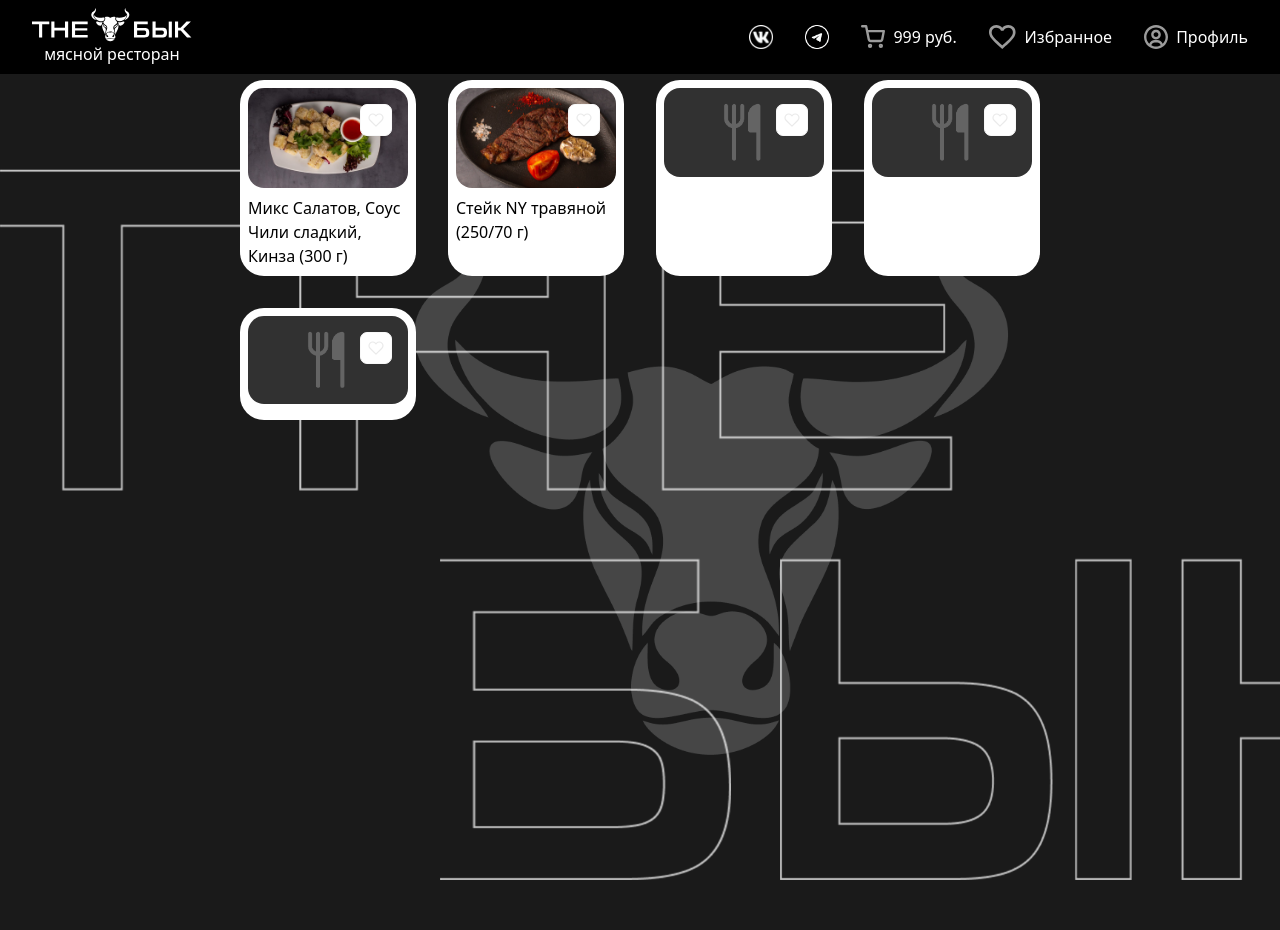
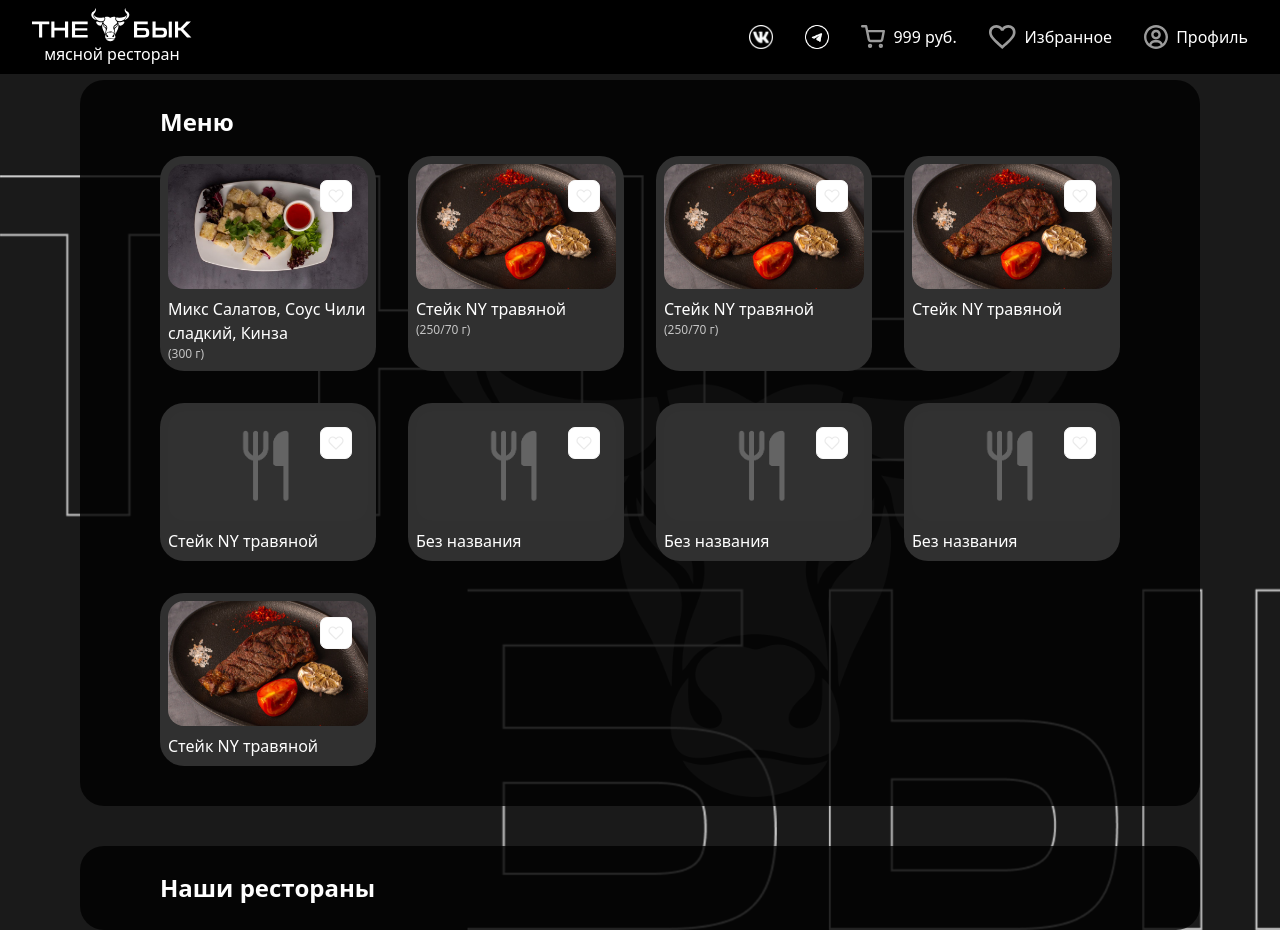
Before and after one commit to KREeDo5/vue, a Vue app in the folder vue-base/: page / in a window 1280 px wide. Before the commit the page ends 880 px from the top, so only its background shows below. Built offline with nearby package versions, Linux system fonts and the light colour scheme.

Commit message:
Добавил "grid builder", список продуктов захардкожен; Добавил форматирование строки  и отображение, если что-то в этой строке передаётся.

```diff
--- a/vue-base/src/components/ProductCard.vue
+++ b/vue-base/src/components/ProductCard.vue
@@ -1,9 +1,10 @@
 <script setup>
-import { ref } from 'vue'
+import { ref, computed } from 'vue'
 import SafeNetworkImage from './SafeNetworkImage.vue'
 
-defineProps({
+const props = defineProps({
   title: String,
+  weight: String,
   imageUrl: String,
   isFavorite: Boolean
 })
@@ -13,11 +14,15 @@ const isFavorite = ref(false)
 const onClick = () => {
   isFavorite.value = !isFavorite.value
 }
+
+const formattedWeight = computed(() => {
+  return props.weight && props.weight.trim() ? `(${props.weight})` : null
+})
 </script>
 
 <template>
   <div
-    class="flex flex-col relative bg-white border-slate-100 rounded-3xl p-2 cursor-pointer hover:bg-relative-200"
+    class="flex flex-col relative bg-[#303030] rounded-3xl p-2 cursor-pointer hover:bg-relative-200"
   >
     <img
       :src="isFavorite ? '/like-2.svg' : '/like-1.svg'"
@@ -25,7 +30,8 @@ const onClick = () => {
       class="absolute top-6 right-6 z-0"
       @click="onClick"
     />
-    <SafeNetworkImage :url="imageUrl" alt="product" class="rounded-2xl" />
-    <p class="mt-2">{{ title }}</p>
+    <SafeNetworkImage :url="props.imageUrl" alt="product" class="rounded-2xl" />
+    <p class="mt-2 text-white">{{ props.title || 'Без названия' }}</p>
+    <p v-if="formattedWeight" class="text-[12px] text-[#C4C4C4]">{{ formattedWeight }}</p>
   </div>
 </template>
--- a/vue-base/src/components/ProductList.vue
+++ b/vue-base/src/components/ProductList.vue
@@ -1,21 +1,20 @@
 <script setup>
 import ProductCard from './ProductCard.vue'
+
+defineProps({
+  items: Array
+})
 </script>
 
 <template>
-  <div class="grid grid-cols-4 gap-8 mx-60">
+  <div class="grid grid-cols-4 gap-8">
     <ProductCard
-      imageUrl="/bull/salat-mix.png"
-      title="Микс Салатов, Соус Чили сладкий, Кинза (300 г)"
-      :isFavorite="false"
+      v-for="item in items"
+      :key="item.id"
+      :imageUrl="item.imageUrl"
+      :title="item.title"
+      :weight="item.weight"
     />
-    <ProductCard
-      imageUrl="/bull/steak-ny.png"
-      title="Стейк NY травяной (250/70 г)"
-      :isFavorite="true"
-    />
-    <ProductCard />
-    <ProductCard />
-    <ProductCard />
+    <ProductCard imageUrl="/bull/steak-ny.png" title="Стейк NY травяной" :isFavorite="true" />
   </div>
 </template>
--- a/vue-base/src/pages/Home.vue
+++ b/vue-base/src/pages/Home.vue
@@ -1,13 +1,70 @@
 <script setup>
 import Header from '../components/Header.vue'
 import ProductList from '../components/ProductList.vue'
+
+const items = [
+  {
+    id: 0,
+    title: 'Микс Салатов, Соус Чили сладкий, Кинза',
+    imageUrl: '/bull/salat-mix.png',
+    weight: '300 г'
+  },
+  {
+    id: 1,
+    title: 'Стейк NY травяной',
+    imageUrl: '/bull/steak-ny.png',
+    weight: '250/70 г'
+  },
+  {
+    id: 2,
+    title: 'Стейк NY травяной',
+    imageUrl: '/bull/steak-ny.png',
+    weight: '250/70 г'
+  },
+  {
+    id: 3,
+    title: 'Стейк NY травяной',
+    imageUrl: '/bull/steak-ny.png',
+    weight: ''
+  },
+  {
+    id: 4,
+    title: 'Стейк NY травяной',
+    imageUrl: '',
+    weight: ''
+  },
+  {
+    id: 5,
+    title: '',
+    imageUrl: '',
+    weight: ''
+  },
+  {
+    id: 6,
+    title: '',
+    imageUrl: '',
+    weight: ''
+  },
+  {
+    id: 7,
+    title: '',
+    imageUrl: '',
+    weight: ''
+  }
+]
 </script>
 
 <template>
   <Header class="fixed top-0 left-0 right-0 z-10" />
   <!-- <Body /> -->
   <div class="bg-[url(/bull/the-bull.png)] min-h-screen bg-cover bg-no-repeat bg-fixed mt-20">
-    <ProductList />
+    <div class="bg-black/[.80] mx-20 py-6 px-20 rounded-3xl">
+      <b class="text-[24px] text-white">Меню</b>
+      <ProductList class="py-4" :items="items" />
+    </div>
+    <div class="bg-black/[.80] mx-20 mt-10 py-6 px-20 rounded-3xl">
+      <b class="text-[24px] text-white">Наши рестораны</b>
+    </div>
   </div>
   <!-- <Bottom /> -->
 </template>
```
